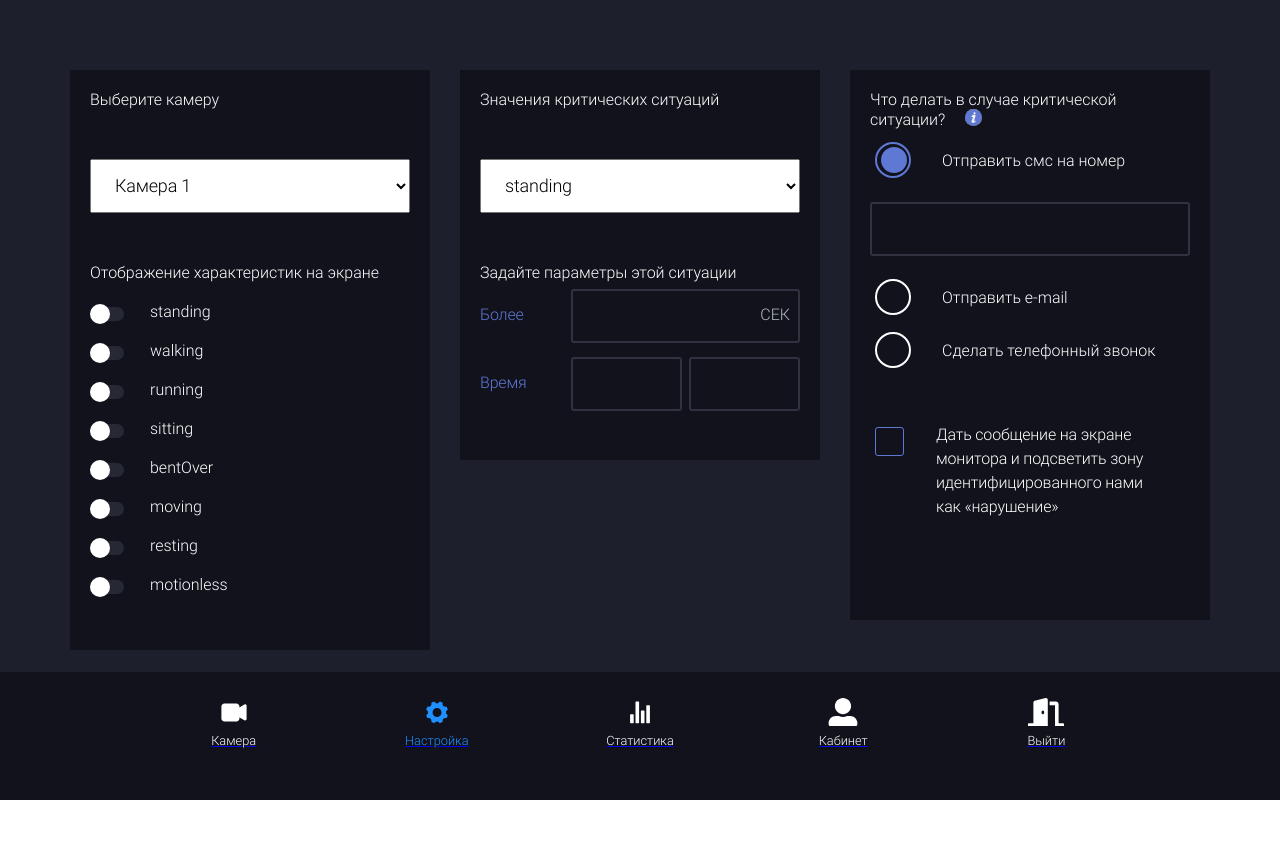
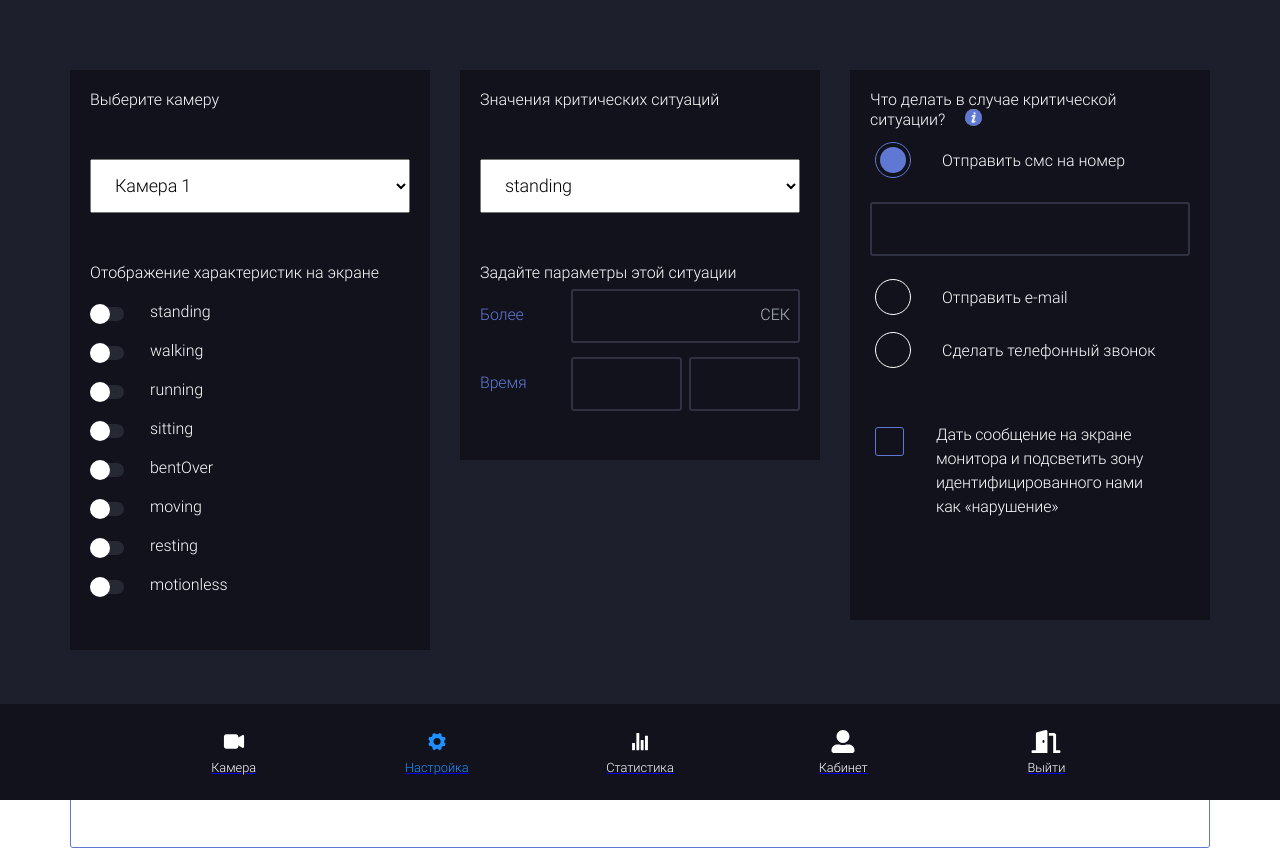
Before and after one commit to serg27makar/camera, a React (Create React App) app: page /settings in a window 1280 px wide. Before the commit the page ends 800 px from the top, so only its background shows below. Built offline with nearby package versions, Linux system fonts and the light colour scheme.

Commit message:
minor styles fix

```diff
--- a/src/App.css
+++ b/src/App.css
@@ -12,7 +12,7 @@
   font-family: 'Roboto';
   src: url('/font/Roboto-Light.ttf');
 }
-div, input, span, select, option {
+div, input, span, select, option, button {
   font-family: Roboto;
 }
 
--- a/src/acess/css/mainScreen.css
+++ b/src/acess/css/mainScreen.css
@@ -1,10 +1,10 @@
 .mainScreen {
-    height: 84%;
+    height: 100%;
     width: 100%;
     background: #1d1f2d;
     display: flex;
 }
 .routers {
-    height: 100%;
+    height: 88%;
     width: 100%;
 }
--- a/src/acess/css/settings.css
+++ b/src/acess/css/settings.css
@@ -140,13 +140,13 @@ span.checkboxText {
 input[type=radio] {
     height: 36px;
     width: 36px;
-    border: 2px solid white;
+    border: 1px solid white;
     border-radius: 50%;
     -webkit-appearance: none;
     outline: none;
 }
 input[type=radio]:checked {
-    border: 2px solid rgba(95, 120, 211, 1);
+    border: 1px solid rgba(95, 120, 211, 1);
 }
 input[type=radio]:checked + span {
     width: 26px;
@@ -154,7 +154,7 @@ input[type=radio]:checked + span {
     background: rgba(95, 120, 211, 1);
     display: inline-block;
     position: relative;
-    left: -33.5px;
+    left: -34px;
     top: -5px;
     border-radius: 50%;
 }
@@ -194,6 +194,7 @@ input[type=radio]:checked + span {
     border: 1px solid #5F78D3;
     box-sizing: border-box;
     border-radius: 3px;
+    cursor: pointer;
 }
 input[type="checkbox"]:checked + span.violationMessageCheckboxToggle  	{
     background-image: url("/image/check.svg");
@@ -216,3 +217,37 @@ input[type="checkbox"]:checked + span.violationMessageCheckboxToggle  	{
     color: #FFFFFF;
     text-align: left;
 }
+
+
+.formButtonBlock {
+    display: block;
+    width: 1140px;
+    margin: auto;
+}
+.settingsButton {
+    display: block;
+    width: 100%;
+    height: 54px;
+    border-radius: 3px;
+    outline: none;
+    font-weight: 500;
+    font-size: 16px;
+    line-height: 19px;
+    letter-spacing: -0.01em;
+    color: #FFFFFF;
+    margin: 10px 0;
+    border: 1px solid #5F78D3;
+    cursor: pointer;
+}
+.saveSettings {
+    background: #5F78D3;
+    box-shadow: 0 4px 12px rgba(95, 120, 211, 0.4);
+}
+.cancelSettings {
+    background: none;
+}
+
+input[type=radio],
+input[type=checkbox] {
+    cursor: pointer;
+}
--- a/src/acess/css/toolBar.css
+++ b/src/acess/css/toolBar.css
@@ -1,7 +1,7 @@
 .toolBar {
     background: #11121c;
     width: 100%;
-    height: 16%;
+    height: 12%;
     display: flex;
     justify-content: center;
     position: absolute;
@@ -10,7 +10,6 @@
 }
 .toolBarButton {
     width: 15vh;
-    height: 9vh;
     margin: 0 2vh;
     cursor: pointer;
     padding: 2vw 2vw 1vw 2vw;
--- a/src/pages/Settings.js
+++ b/src/pages/Settings.js
@@ -18,6 +18,10 @@ class Settings extends React.Component {
                     <ValuesCritical/>
                     <CaseEmergency/>
                 </div>
+                <div className="formButtonBlock">
+                    <button className="settingsButton saveSettings">Сохранить настройки</button>
+                    <button className="settingsButton cancelSettings">Отменить</button>
+                </div>
             </div>
         );
     }
```
